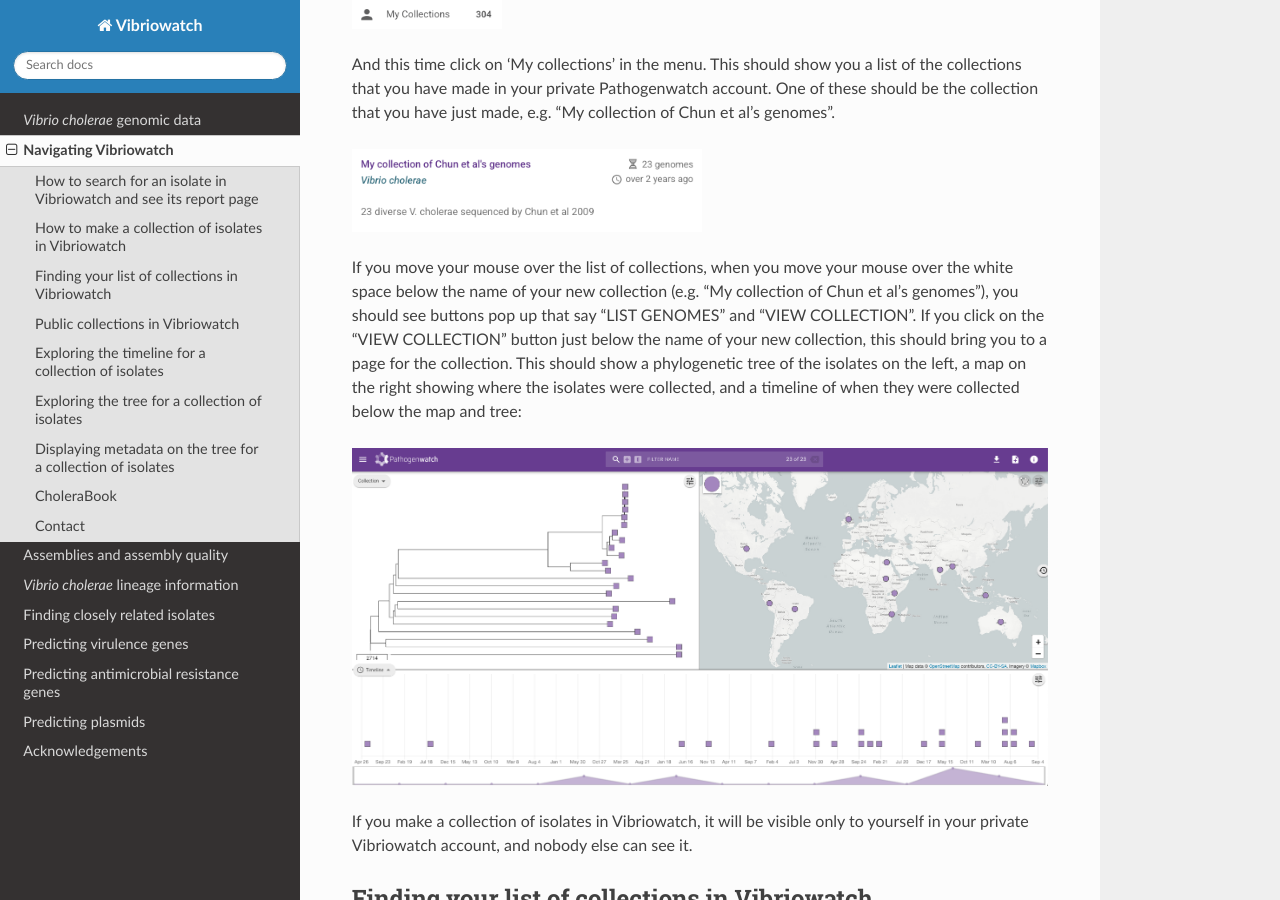
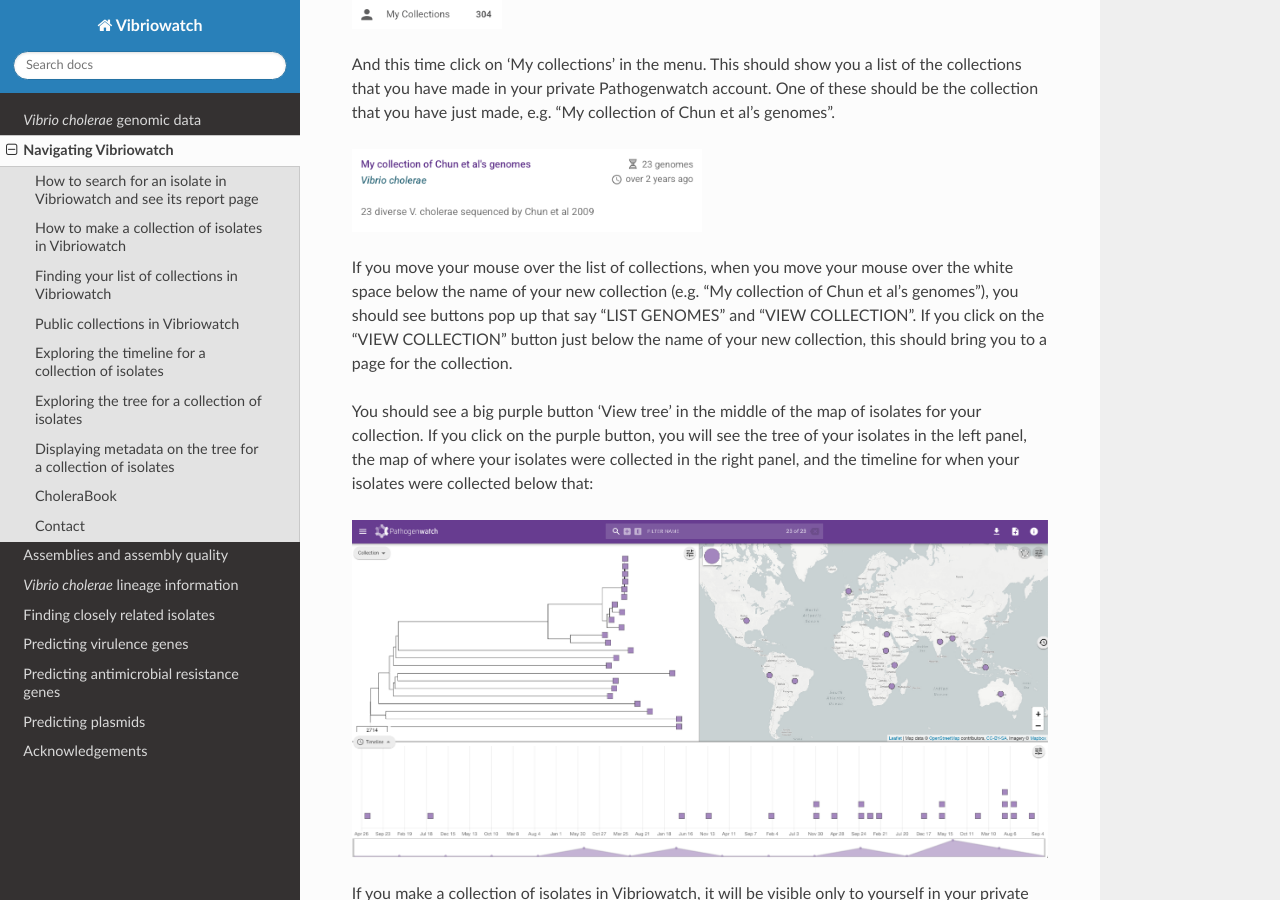
Before and after one commit to avrilcoghlan/vibriowatch, a Sphinx documentation site: the page built from docs/source/navigating.rst, in a window 1280 px wide and 900 px high, scrolled down 4924 px. Built offline with Sphinx 7.4.7 and the Read the Docs theme 3.1.0, drawn with Linux system fonts in a browser that asks for light colours.

Commit message:
Update navigating.rst

```diff
--- a/docs/source/navigating.rst
+++ b/docs/source/navigating.rst
@@ -115,7 +115,9 @@
 .. image:: Picture110.png
   :width: 350
 
-If you move your mouse over the list of collections, when you move your mouse over the white space below the name of your new collection (e.g. "My collection of Chun et al's genomes"), you should see buttons pop up that say "LIST GENOMES" and "VIEW COLLECTION". If you click on the "VIEW COLLECTION" button just below the name of your new collection, this should bring you to a page for the collection. This should show a phylogenetic tree of the isolates on the left, a map on the right showing where the isolates were collected, and a timeline of when they were collected below the map and tree:
+If you move your mouse over the list of collections, when you move your mouse over the white space below the name of your new collection (e.g. "My collection of Chun et al's genomes"), you should see buttons pop up that say "LIST GENOMES" and "VIEW COLLECTION". If you click on the "VIEW COLLECTION" button just below the name of your new collection, this should bring you to a page for the collection.
+
+You should see a big purple button 'View tree' in the middle of the map of isolates for your collection. If you click on the purple button, you will see the tree of your isolates in the left panel, the map of where your isolates were collected in the right panel, and the timeline for when your isolates were collected below that:
 
 .. image:: Picture112.png
   :width: 850
```
